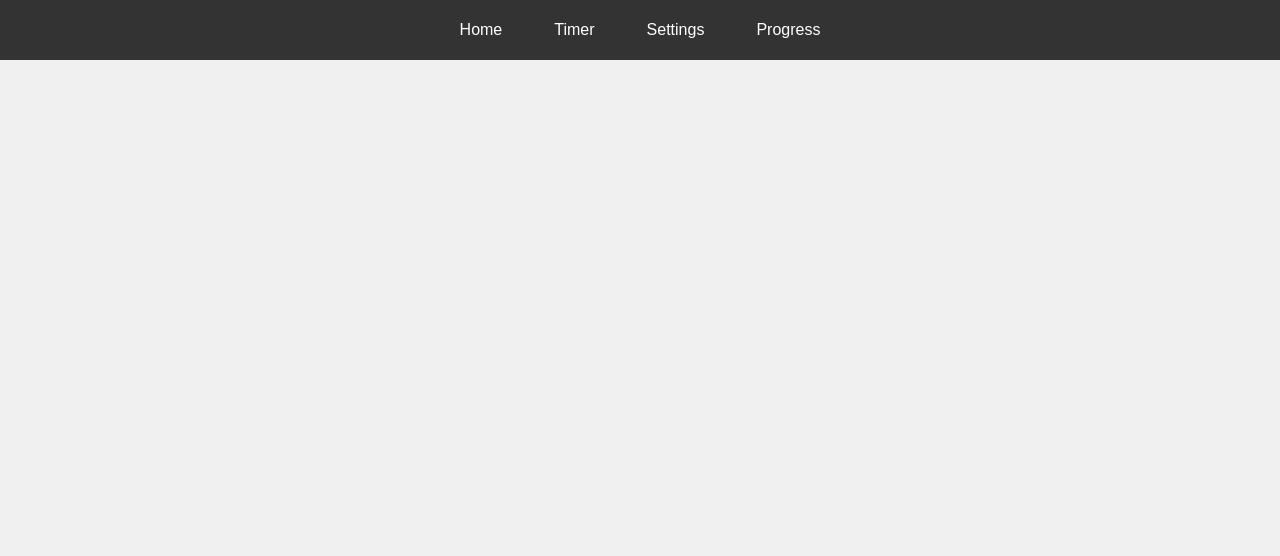
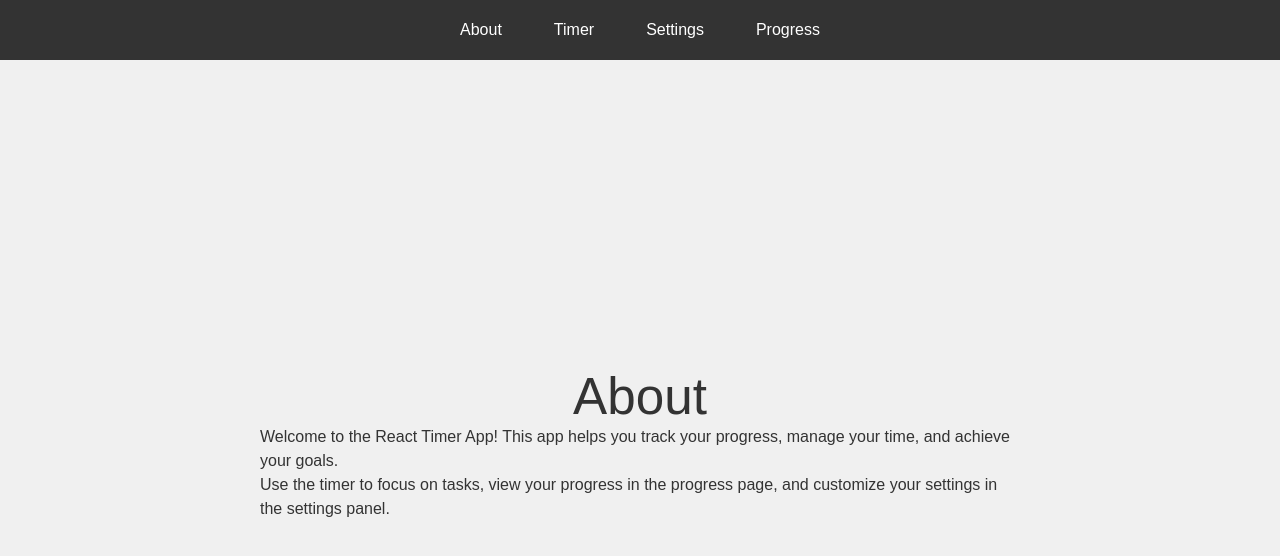
Before and after one commit to shadowknight55/React-timer, a React (Vite) app: page /about in a window 1280 px wide. Shown: the top 556 px of the page. Built offline with nearby package versions, Linux system fonts and the light colour scheme.

Commit message:
ok we are getting there

```diff
--- a/src/App.jsx
+++ b/src/App.jsx
@@ -2,7 +2,7 @@ import React, { useState, useEffect } from 'react';
 import { BrowserRouter as Router, Route, Routes, useLocation } from 'react-router-dom';
 import './App.css';
 import NavBar from './components/nav/NavBar';
-import HomePage from './pages/HomePage';
+import AboutPage from './pages/AboutPage';
 import TimerPage from './pages/TimerPage';
 import SettingsPanel from './components/settings/SettingsPanel';
 import ProgressPage from './pages/ProgressPage';
@@ -51,7 +51,8 @@ const MainApp = () => {
     <div className={`app ${settings.theme}`}>
       {loading && <LoadingBar />}
       <Routes location={location}>
-        <Route path="/" element={<HomePage />} />
+        <Route path="/" element={<TimerPage />} />
+        <Route path="/about" element={<AboutPage />} />
         <Route path="/timer" element={<TimerPage />} />
         <Route path="/settings" element={<SettingsPanel />} />
         <Route path="/progress" element={<ProgressPage />} />
--- a/src/components/feedback/RewardPopup.jsx
+++ b/src/components/feedback/RewardPopup.jsx
@@ -1,6 +1,11 @@
 import React from 'react';
-import { Box, Typography, Button, List, ListItem, ListItemText } from '@mui/material';
+import { Box, Typography, Button, List, ListItem, ListItemText, ListItemAvatar, Avatar } from '@mui/material';
 
+/**
+ * RewardPopup component to display a list of rewards with images.
+ * @param {Array} rewards - Array of rewards, each with a `name` and `image`.
+ * @param {function} onClose - Function to close the popup.
+ */
 const RewardPopup = ({ rewards, onClose }) => {
   return (
     <Box sx={{ position: 'fixed', top: '50%', left: '50%', transform: 'translate(-50%, -50%)', backgroundColor: 'white', padding: 3, boxShadow: 3, zIndex: 1000 }}>
@@ -10,7 +15,10 @@ const RewardPopup = ({ rewards, onClose }) => {
       <List>
         {rewards.map((reward, index) => (
           <ListItem key={index}>
-            <ListItemText primary={reward} />
+            <ListItemAvatar>
+              <Avatar src={reward.image} alt={reward.name} />
+            </ListItemAvatar>
+            <ListItemText primary={reward.name} />
           </ListItem>
         ))}
       </List>
--- a/src/components/nav/NavBar.jsx
+++ b/src/components/nav/NavBar.jsx
@@ -6,7 +6,7 @@ const NavBar = () => {
   return (
     <nav className="navbar">
       <ul>
-        <li><Link to="/">Home</Link></li>
+        <li><Link to="/about">About</Link></li>
         <li><Link to="/timer">Timer</Link></li>
         <li><Link to="/settings">Settings</Link></li>
         <li><Link to="/progress">Progress</Link></li>
--- /dev/null
+++ b/src/pages/AboutPage.jsx
@@ -0,0 +1,20 @@
+import React from 'react';
+
+/**
+ * AboutPage component to display information about the app.
+ */
+const AboutPage = () => {
+  return (
+    <div style={{ padding: '20px', maxWidth: '800px', margin: '0 auto' }}>
+      <h1>About</h1>
+      <p>
+        Welcome to the React Timer App! This app helps you track your progress, manage your time, and achieve your goals.
+      </p>
+      <p>
+        Use the timer to focus on tasks, view your progress in the progress page, and customize your settings in the settings panel.
+      </p>
+    </div>
+  );
+};
+
+export default AboutPage;
--- a/src/pages/HomePage.jsx
+++ /dev/null
@@ -1,12 +0,0 @@
-import React from 'react';
-
-const HomePage = () => {
-  return (
-    <div>
-      <h1>Welcome to Focus Timer</h1>
-      <p>Enjoy being able to focus more and imporve as time go on.</p>
-    </div>
-  );
-};
-
-export default HomePage;
--- a/src/pages/ProgressPage.jsx
+++ b/src/pages/ProgressPage.jsx
@@ -5,6 +5,8 @@ import { Box, Typography, Paper, Button, Grid } from '@mui/material';
 import ChartRenderer from '../components/progress/ChartRenderer';
 import StreakHistoryDialog from '../components/progress/StreakHistoryDialog';
 import RewardPopup from '../components/feedback/RewardPopup';
+import trophyImage from '../assets/trophy.png'; // Add a trophy image for earned rewards
+import placeholderImage from '../assets/image.png'; // Add a placeholder image for unearned rewards
 
 const ProgressPage = () => {
   const { settings, updateSetting } = useSettings();
@@ -78,7 +80,7 @@ const ProgressPage = () => {
               Earned Rewards
             </Typography>
             <Button variant="outlined" onClick={() => setShowEarnedRewardPopup(true)}>
-              Show Earned Rewards
+              Show All Earned Rewards
             </Button>
           </Paper>
         </Grid>
@@ -90,7 +92,7 @@ const ProgressPage = () => {
               Unearned Rewards
             </Typography>
             <Button variant="outlined" onClick={() => setShowUnearnedRewardPopup(true)}>
-              Show Unearned Rewards
+              Show All Unearned Rewards
             </Button>
           </Paper>
         </Grid>
@@ -126,8 +128,24 @@ const ProgressPage = () => {
       />
 
       {/* Reward Popups */}
-      {showEarnedRewardPopup && <RewardPopup rewards={rewards} onClose={() => setShowEarnedRewardPopup(false)} />}
-      {showUnearnedRewardPopup && <RewardPopup rewards={unearnedRewards} onClose={() => setShowUnearnedRewardPopup(false)} />}
+      {showEarnedRewardPopup && (
+        <RewardPopup
+          rewards={rewards.map(reward => ({
+            name: reward,
+            image: trophyImage,
+          }))}
+          onClose={() => setShowEarnedRewardPopup(false)}
+        />
+      )}
+      {showUnearnedRewardPopup && (
+        <RewardPopup
+          rewards={unearnedRewards.map(reward => ({
+            name: reward,
+            image: placeholderImage,
+          }))}
+          onClose={() => setShowUnearnedRewardPopup(false)}
+        />
+      )}
     </Box>
   );
 };
```
Also changed, not shown: src/assets/image.png (added), src/assets/trophy.png (added).
